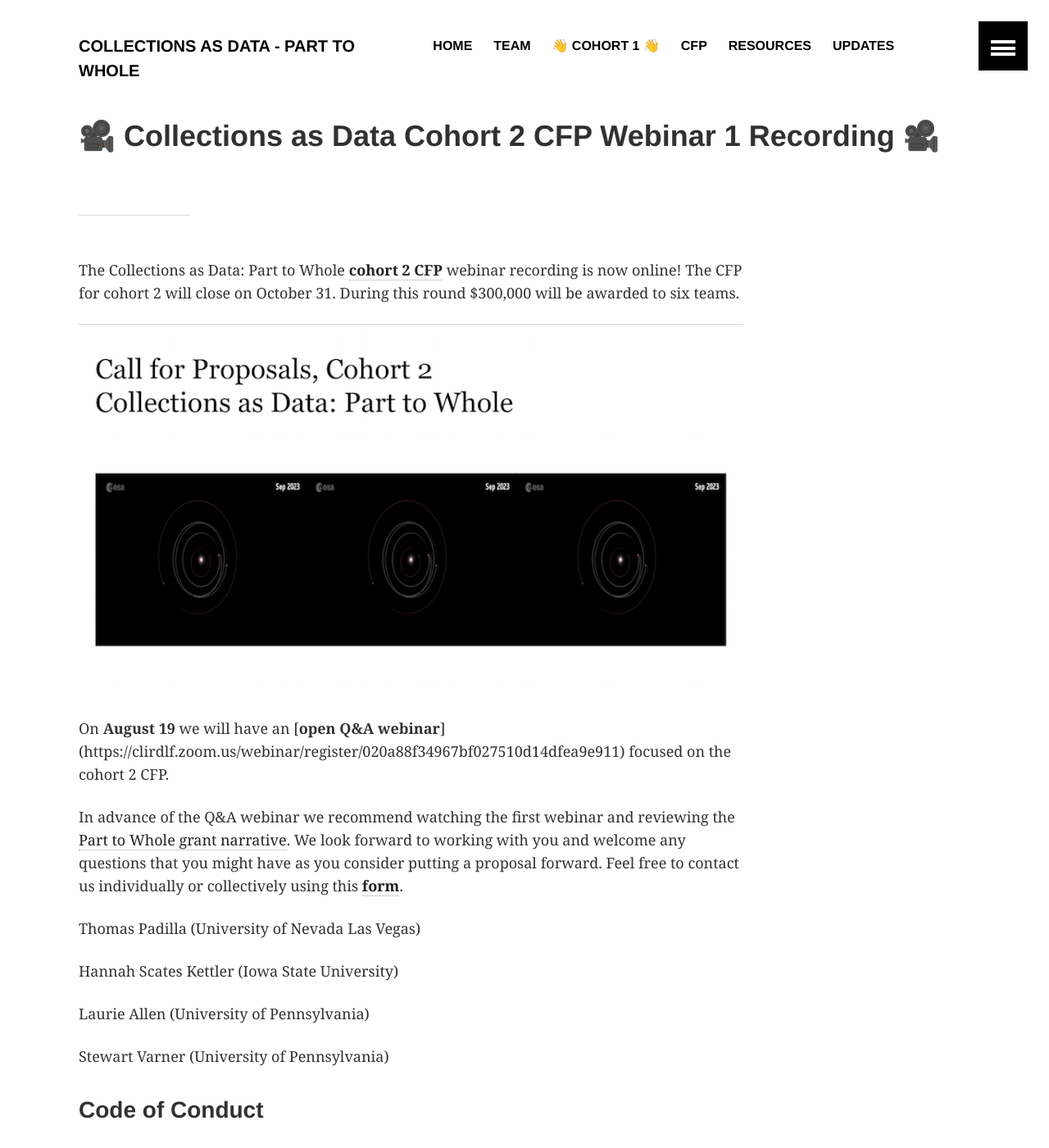
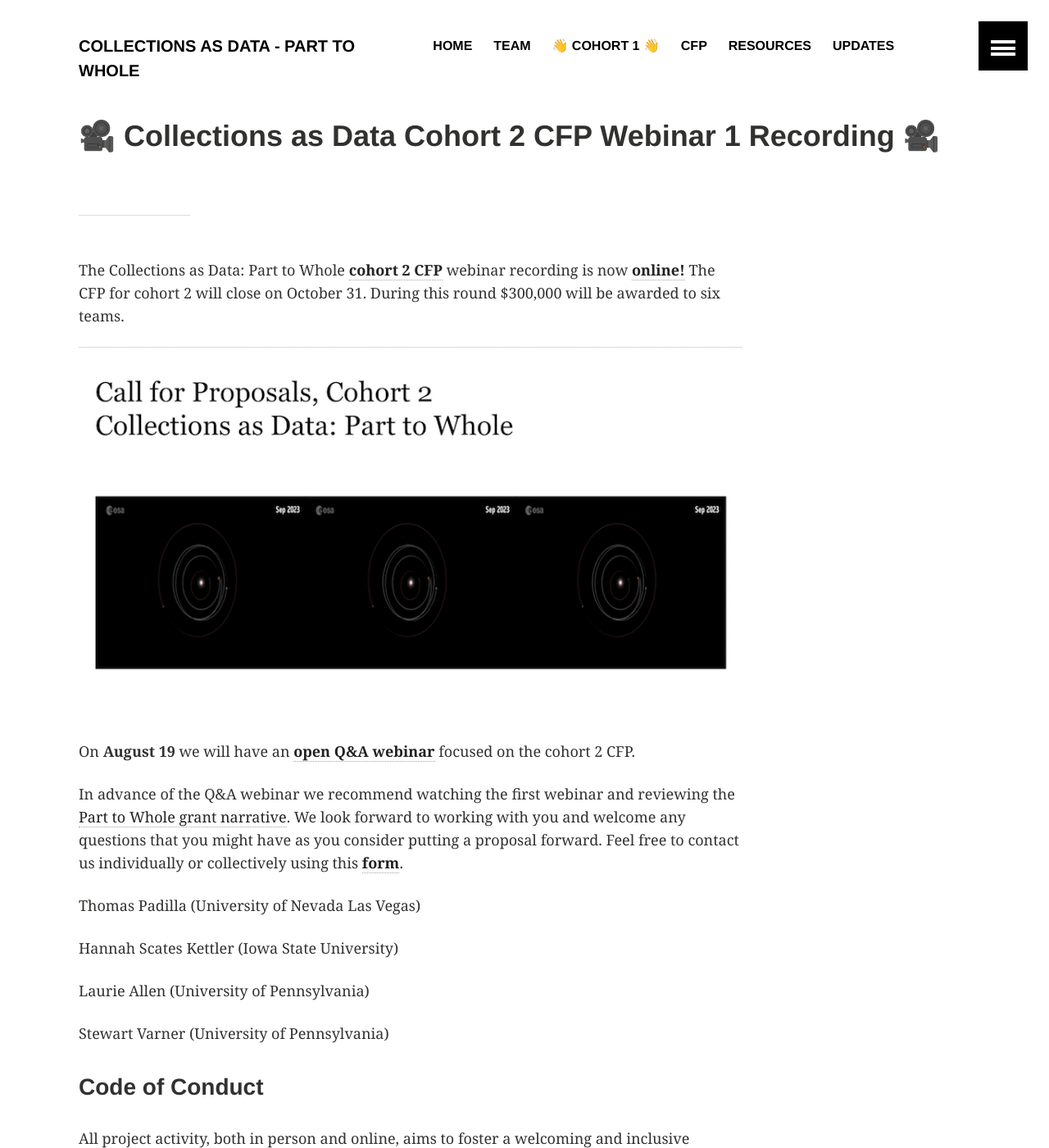
Before and after one commit to collectionsasdata/part2whole, a Jekyll site: the page built from _posts/2019-08-06-cfp2webinar1.markdown, in a window 1280 px wide and 1400 px high. Shown: the whole window at 82% size. Built offline with Jekyll 4.4.1, drawn with Linux system fonts in a browser that asks for light colours; part of the change alters nothing that is shown.

Commit message:
Update 2019-08-06-cfp2webinar1.markdown

```diff
--- a/_posts/2019-08-06-cfp2webinar1.markdown
+++ b/_posts/2019-08-06-cfp2webinar1.markdown
@@ -6,11 +6,11 @@ teaser: "Collections as Data Cohort 2 CFP Webinars"
 ---
 ---
 
-The Collections as Data: Part to Whole [**cohort 2 CFP**](https://collectionsasdata.github.io/part2whole/cfp/) webinar recording is now online! The CFP for cohort 2 will close on October 31. During this round $300,000 will be awarded to six teams.
+The Collections as Data: Part to Whole [**cohort 2 CFP**](https://collectionsasdata.github.io/part2whole/cfp/) webinar recording is now [**online!**](https://www.youtube.com/watch?v=l0h31oIcSfE&feature=youtu.be) The CFP for cohort 2 will close on October 31. During this round $300,000 will be awarded to six teams.
 
 [![cohort 2 cfp, webinar 1](https://github.com/collectionsasdata/part2whole/blob/master/images/cadcfp2_webinar.png)](https://youtu.be/l0h31oIcSfE?t=59)
 
-On **August 19** we will have an [**open Q&A webinar**] (https://clirdlf.zoom.us/webinar/register/020a88f34967bf027510d14dfea9e911) focused on the cohort 2 CFP.
+On **August 19** we will have an [**open Q&A webinar**](https://clirdlf.zoom.us/webinar/register/020a88f34967bf027510d14dfea9e911) focused on the cohort 2 CFP.
 
 In advance of the Q&A webinar we recommend watching the first webinar and reviewing the [Part to Whole grant narrative](https://github.com/collectionsasdata/part2whole/raw/master/cad_part2whole_narrative.pdf). We look forward to working with you and welcome any questions that you might have as you consider putting a proposal forward. Feel free to contact us individually or collectively using this [**form**](https://docs.google.com/forms/d/e/1FAIpQLSdUpy6FxMSxpM814v03-uscvoFs6yhHASq9z3SVpNdkkqYA0w/viewform?usp=sf_link).
 
```
